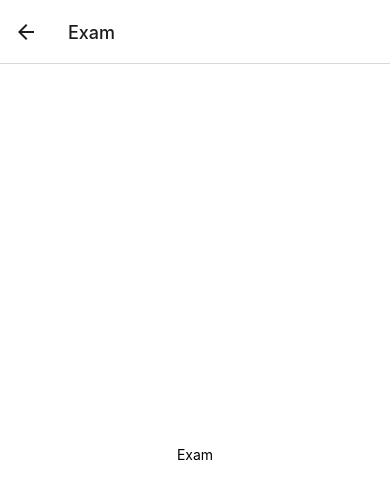
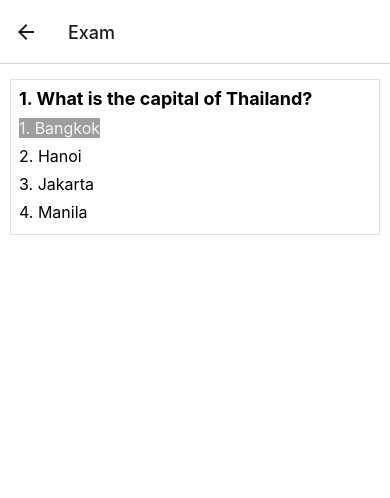
Before and after one commit to lertumpai/exam-bd, a React Native app: screen /Exam in a window 390 px wide. Shown: the top 498 px of the page. Built offline with nearby package versions, Linux system fonts and the light colour scheme.

Commit message:
implement q&a

```diff
--- a/App.tsx
+++ b/App.tsx
@@ -1,9 +1,9 @@
 import {createNativeStackNavigator} from '@react-navigation/native-stack';
 import {NavigationContainer} from "@react-navigation/native";
 import HomeScreen from "./screens/Home";
-import ExamScreen from "./screens/Exam";
 import LeaderBoardScreen from "./screens/LeaderBoard";
 import {RootStackParamList} from "./root.navigation";
+import ExamScreen from "./screens/exam/Exam";
 
 const Stack = createNativeStackNavigator<RootStackParamList>();
 
--- a/screens/Exam.tsx
+++ /dev/null
@@ -1,22 +0,0 @@
-import {StyleSheet, Text, View} from "react-native";
-import {NativeStackScreenProps} from "@react-navigation/native-stack";
-import {RootStackParamList} from "../root.navigation";
-
-const styles = StyleSheet.create({
-  container: {
-    flex: 1,
-    backgroundColor: '#fff',
-    alignItems: 'center',
-    justifyContent: 'center',
-  },
-});
-
-type ExamScreenNavigationProp = NativeStackScreenProps<RootStackParamList, 'Exam'>;
-
-export default function ExamScreen() {
-  return (
-    <View style={styles.container}>
-      <Text>Exam</Text>
-    </View>
-  );
-}
--- /dev/null
+++ b/screens/exam/Exam.tsx
@@ -0,0 +1,30 @@
+import {StyleSheet, View} from "react-native";
+import {NativeStackScreenProps} from "@react-navigation/native-stack";
+import {RootStackParamList} from "../../root.navigation";
+import QuestionAndAnswer from "./components/QuestionAndAnswer";
+
+const styles = StyleSheet.create({
+  container: {
+    flex: 1,
+    backgroundColor: '#fff',
+    alignItems: 'flex-start',
+    justifyContent: 'flex-start',
+    padding: 10,
+  },
+});
+
+type ExamScreenNavigationProp = NativeStackScreenProps<RootStackParamList, 'Exam'>;
+
+export default function ExamScreen() {
+  return (
+    <View style={styles.container}>
+      <QuestionAndAnswer
+        questionNumber={1}
+        question="What is the capital of Thailand?"
+        choices={["Bangkok", "Hanoi", "Jakarta", "Manila"]}
+        onPress={() => {
+        }}
+      />
+    </View>
+  );
+}
--- /dev/null
+++ b/screens/exam/components/QuestionAndAnswer.tsx
@@ -0,0 +1,56 @@
+import React from 'react';
+import {StyleSheet, Text, TouchableOpacity, View} from 'react-native';
+import {GestureResponderEvent} from "react-native/Libraries/Types/CoreEventTypes";
+import {colors} from "../../../styles";
+
+type Props = {
+  onPress: (event: GestureResponderEvent) => void;
+  questionNumber: number,
+  question: string,
+  choices: string[],
+  selected?: number,
+}
+
+export default function QuestionAndAnswer(props: Props) {
+  return (
+    <View style={styles.container}>
+      <Text style={styles.question}>{props.questionNumber}. {props.question}</Text>
+      {props.choices.map((choice, index) => (
+        <TouchableOpacity key={index} onPress={props.onPress} activeOpacity={1}>
+          <Text style={0 === index ? styles.choose : styles.choice}>
+            {index + 1}. {choice}
+          </Text>
+        </TouchableOpacity>
+      ))}
+    </View>
+  );
+};
+
+const styles = StyleSheet.create({
+  container: {
+    justifyContent: 'center',
+    alignItems: 'flex-start',
+    marginVertical: 5,
+    borderColor: colors.grey["300"],
+    borderWidth: 1,
+    width: '100%',
+    padding: 8,
+  },
+  question: {
+    fontSize: 18,
+    fontWeight: 'bold',
+    marginBottom: 5
+  },
+  choice: {
+    fontSize: 16,
+    marginVertical: 4,
+    width: '100%',
+  },
+  choose: {
+    fontSize: 16,
+    color: colors.grey["100"],
+    backgroundColor: colors.grey["500"],
+    marginVertical: 4,
+    width: '100%',
+  }
+});
```
